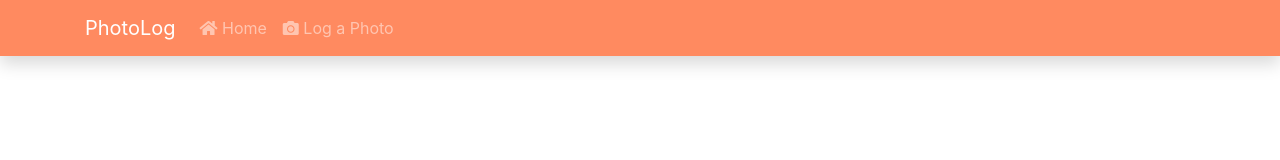
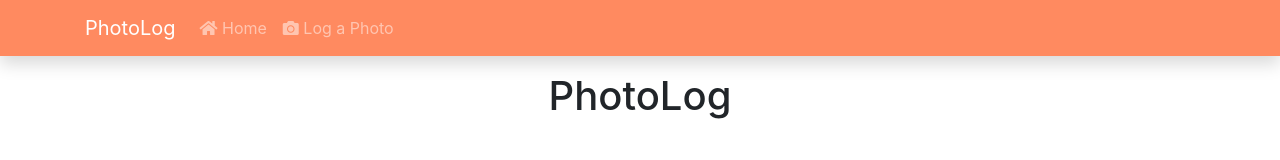
Before and after one commit to ivanzapatarivera/photo-log, a website: page assets/html/index.html in a window 1280 px wide. Drawn offline with nearby package versions, Linux system fonts and the light colour scheme.

Commit message:
added header

```diff
--- a/assets/html/index.html
+++ b/assets/html/index.html
@@ -36,6 +36,11 @@
         </div>
     </nav>
 
+    <div class="container mt-5">
+        <h1 class="text-center pt-4">PhotoLog</h1>
+
+    </div>
+
     <script src="https://cdnjs.cloudflare.com/ajax/libs/popper.js/1.16.1/umd/popper.min.js"></script>
     <script src="https://cdnjs.cloudflare.com/ajax/libs/twitter-bootstrap/5.0.0-alpha2/js/bootstrap.min.js"></script>
 </body>
```
